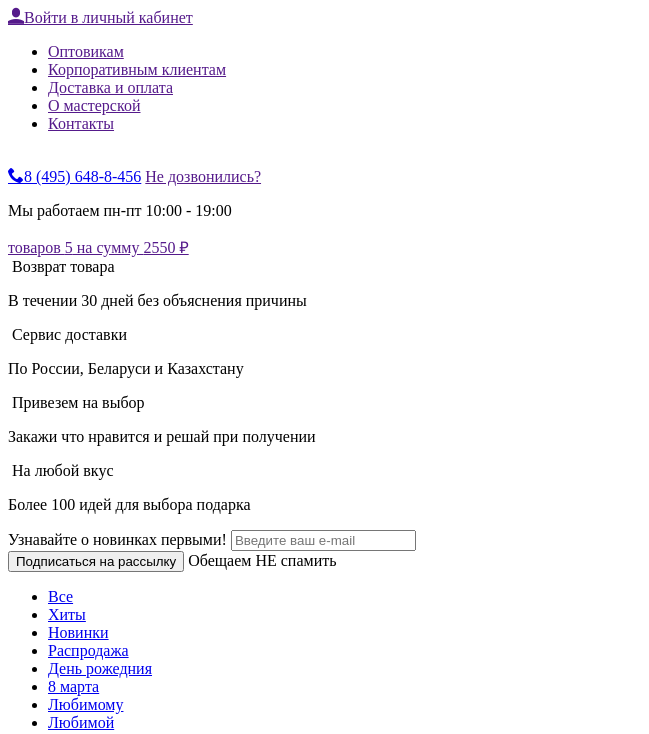
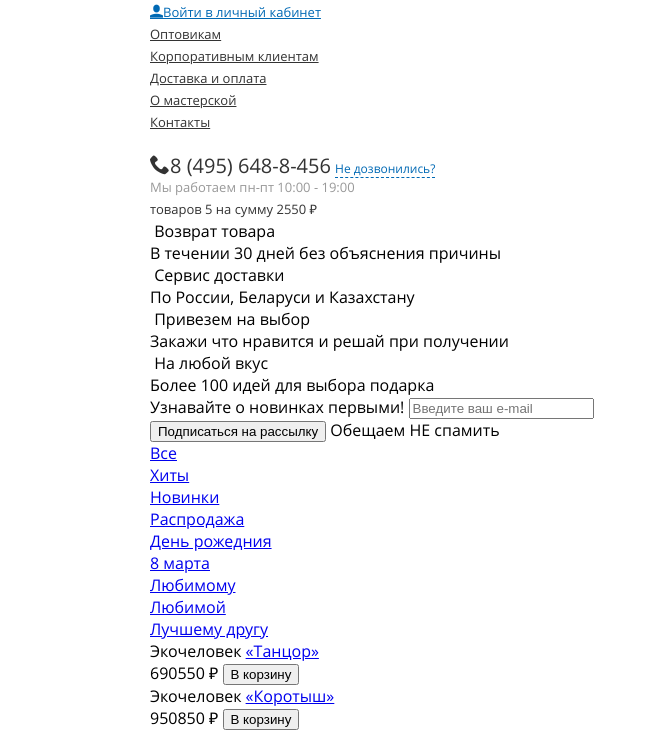
Before and after one commit to uspehcoursbrest/ZdanevichGroupProject, a plain HTML site: page main.html in a window 1280 px wide. Shown: the top 734 px of the page, without its empty margins (0-649 px from the left). Drawn offline with Linux system fonts and the light colour scheme; files whose address does not match are found by name.

Commit message:
Проект подготовлен к стилизации

```diff
--- a/css/style.css
+++ b/css/style.css
@@ -0,0 +1,76 @@
+* {
+    box-sizing: border-box;
+}
+body {
+    margin: 0 auto;
+    font-family: "Open Sans";
+}
+h1, h2, h3, h4, h5, h6, p {
+    margin: 0;
+}
+ul {
+    margin: 0;
+    padding: 0;
+    list-style-type: none;
+}
+.container {
+    width: 1010px;
+    margin: 0 auto;
+    padding: 0 15px;
+}
+
+header .login {
+    font-size: 13px;
+    line-height: 18px;
+    color: #0069b4;
+}
+
+header .menu {
+
+}
+
+header .menu li {
+}
+
+header .menu li a {
+    font-size: 13px;
+    line-height: 18px;
+    color: #333333;
+}
+
+.logo {
+}
+
+header .phone {
+    font-size: 20px;
+    line-height: 20px;
+    color: #333333;
+    text-decoration: none;
+}
+
+header .callback {
+    font-size: 12px;
+    line-height: 16px;
+    text-decoration: none;
+    color: #0069b4;
+    border-bottom: 1px dashed #0069b4;
+}
+
+header .timing {
+    font-size: 13px;
+    line-height: 19px;
+    color: #999999;
+}
+
+header .basket {
+    font-size: 13px;
+    line-height: 22px;
+    color: #333333;
+    text-decoration: none;
+}
+
+header .basket span {
+}
+header [class*='icon'] {
+
+}
--- a/main.html
+++ b/main.html
@@ -12,7 +12,7 @@
 <header>
     <div class="container">
         <div class="left">
-            <a href=""><span class="icon-user"></span>Войти в личный кабинет</a>
+            <a href="#" class="login"><span class="icon-user"></span>Войти в личный кабинет</a>
             <ul class="menu">
                 <li><a href="">Оптовикам</a></li>
                 <li><a href="">Корпоративным клиентам</a></li>
@@ -22,13 +22,13 @@
             </ul>
         </div>
         <div class="logo">
-            <a href=""><img src="" alt=""></a>
+            <a href="#"><img src="" alt=""></a>
         </div>
         <div class="right">
-            <a href="tel:8 (495) 648-8-456"><span class="icon-phone"></span>8 (495) 648-8-456</a>
-            <a href="">Не дозвонились?</a>
-            <p>Мы работаем пн-пт 10:00 - 19:00</p>
-            <a href="">товаров <span>5</span> на сумму <span>2550 ₽</span></a>
+            <a href="tel:8 (495) 648-8-456" class="phone"><span class="icon-phone"></span>8 (495) 648-8-456</a>
+            <a href="#" class="callback">Не дозвонились?</a>
+            <p class="timing">Мы работаем пн-пт 10:00 - 19:00</p>
+            <a href="#" class="basket">товаров <span>5</span> на сумму <span>2550 ₽</span></a>
         </div>
     </div>
 </header>
```
